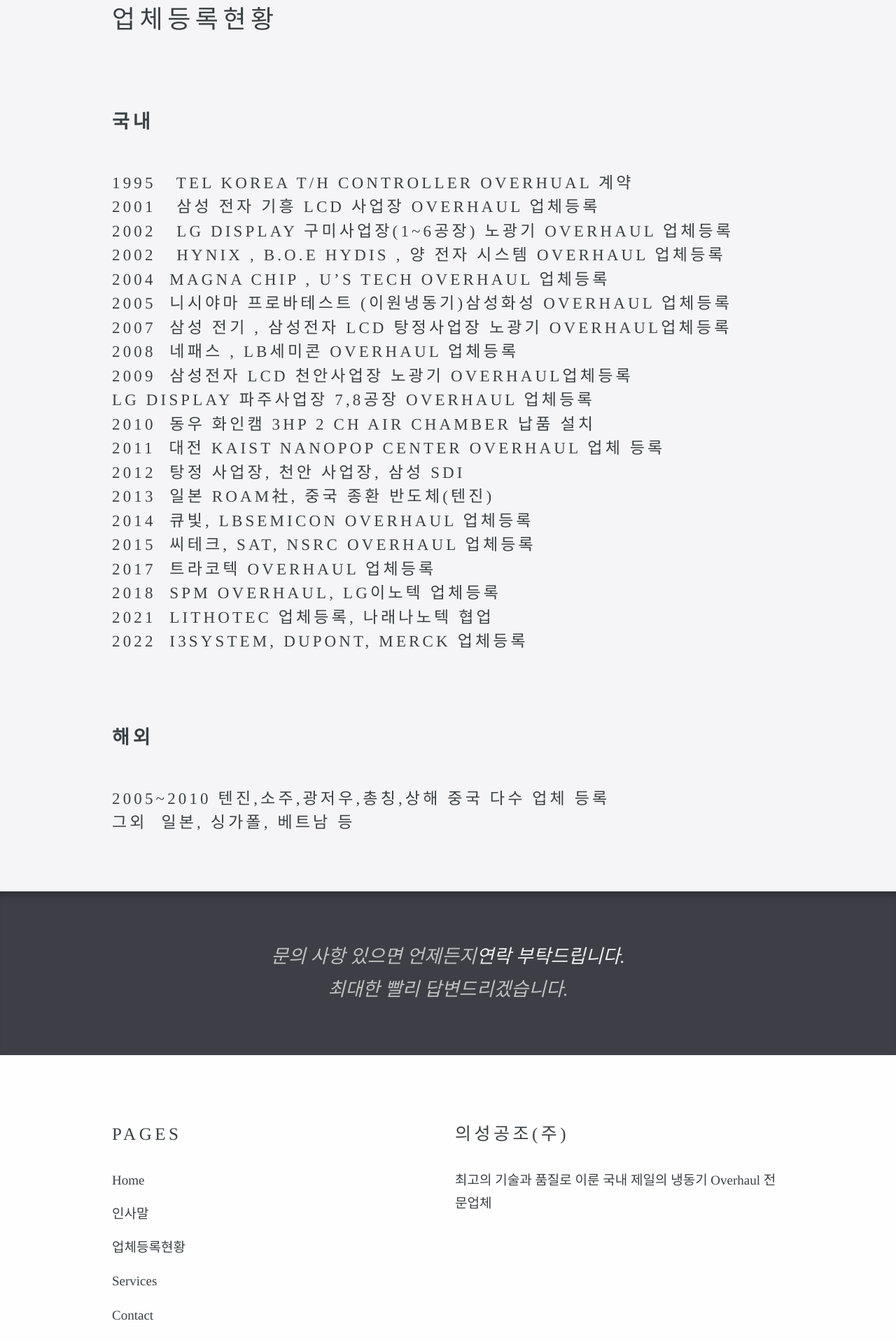
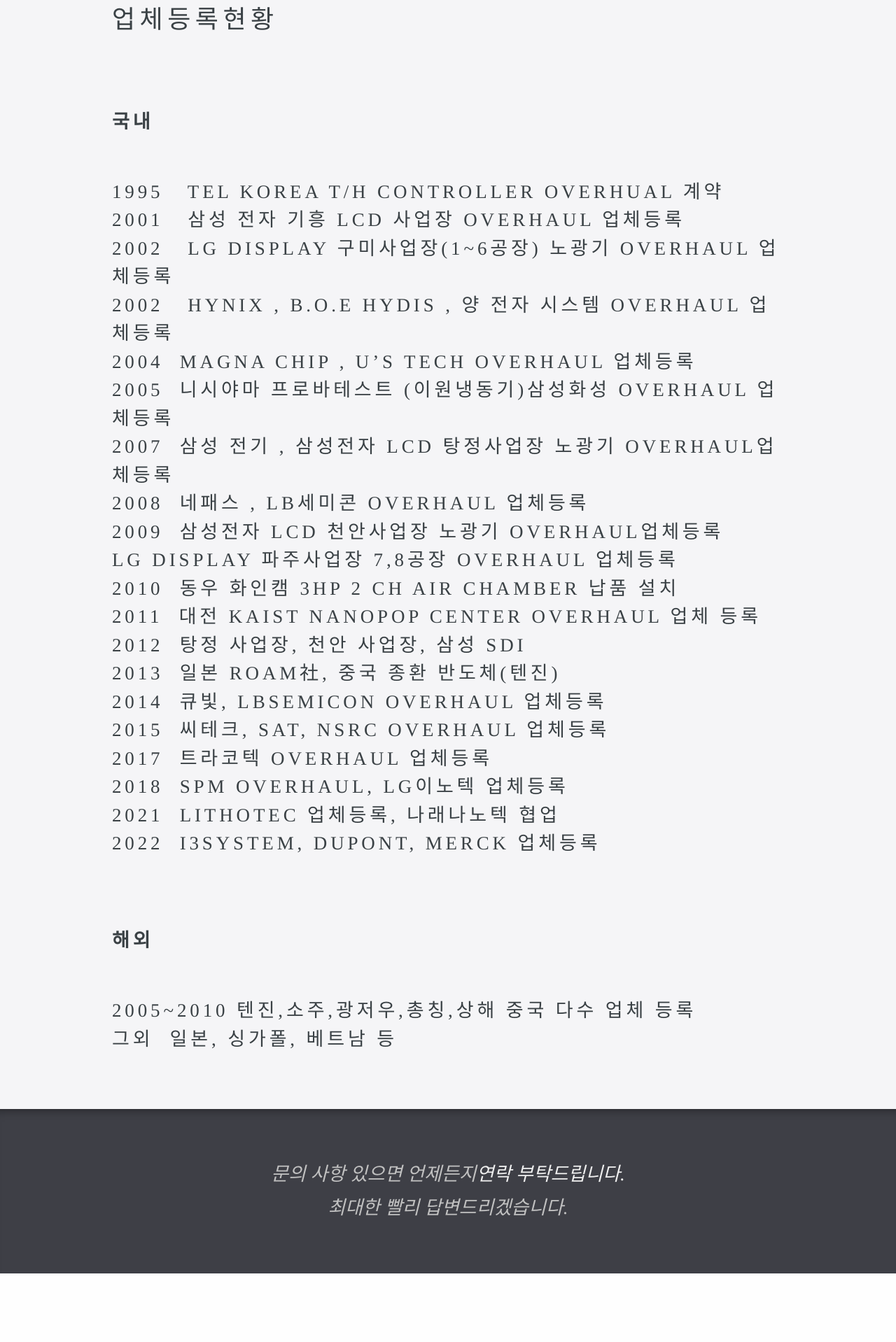
Before and after one commit to sangjoon6099/sangjoon6099.github.io, a Jekyll site: the page built from introduce.html, in a window 1280 px wide. Shown: the part 499-2417 px from the top of the page at 70% size. Built offline with Jekyll 4.4.1, drawn with Linux system fonts in a browser that asks for light colours; some web fonts are replaced.

Commit message:
Update introduce.html

```diff
--- a/introduce.html
+++ b/introduce.html
@@ -12,7 +12,7 @@ navigation_order: 2
 <br>
 <h3><b>국내</b></h3>
 
-<h4>
+<h3 sytle="font-size:80%">
 1995&nbsp;&nbsp;           TEL KOREA T/H Controller Overhual 계약<br>
 
 
@@ -69,16 +69,16 @@ navigation_order: 2
 2021&nbsp;           Lithotec 업체등록, 나래나노텍 협업<br>
 
 
-2022&nbsp;           i3System, Dupont, Merck 업체등록</h4>
+2022&nbsp;           i3System, Dupont, Merck 업체등록</h3>
 <br>
 
 
 <h3><b>해외</b></h3>
 
-<h4>
+<h3 sytle="font-size:80%">
 2005~2010 텐진,소주,광저우,총칭,상해 중국 다수 업체 등록<br>
 
 
 
-그외&nbsp;              일본, 싱가폴, 베트남 등</h4>
+그외&nbsp;              일본, 싱가폴, 베트남 등</h3>
 </div>
```
